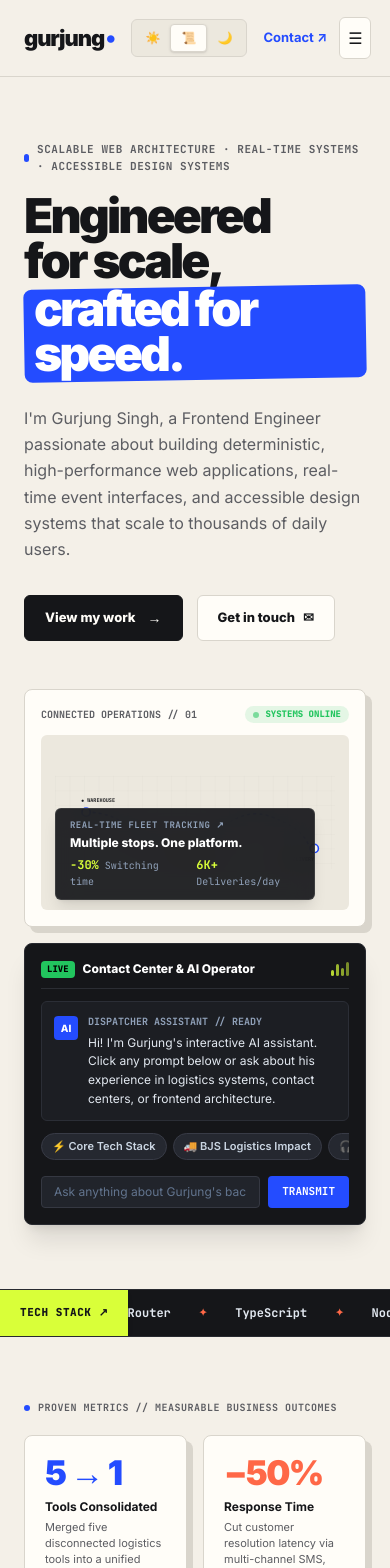
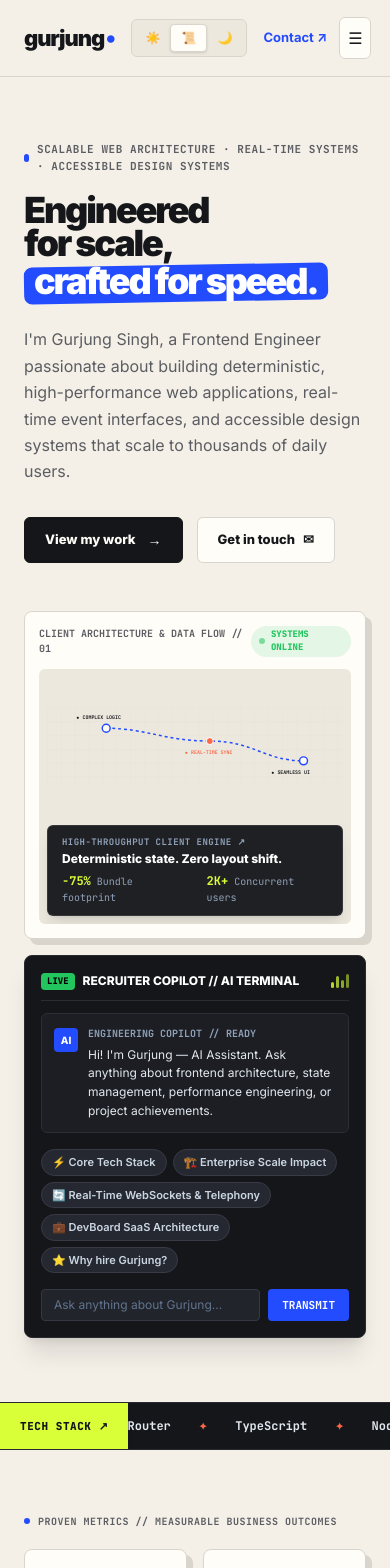
Before and after one commit to gurjung/portfolio, a Next.js app: page / in a window 390 px wide. Shown: the top 1568 px of the page. Built offline with nearby package versions, Linux system fonts and the light colour scheme.

Commit message:
refactor(hero): reframe route map to data flow, fix typewriter streaming bug and improve mobile responsiveness

```diff
--- a/src/components/ImpactLedger.tsx
+++ b/src/components/ImpactLedger.tsx
@@ -17,10 +17,12 @@ export function ImpactLedger() {
 
       {/* 5-Card Metrics Grid */}
       <div className="grid grid-cols-2 md:grid-cols-3 lg:grid-cols-5 gap-4">
-        {executiveMetrics.map((item) => (
+        {executiveMetrics.map((item, idx) => (
           <div
             key={item.id}
-            className="bg-[var(--bg-card)] border border-[var(--border-color)] rounded-lg p-5 shadow-[var(--card-shadow)] hover:-translate-y-1 transition-transform duration-200 flex flex-col justify-between"
+            className={`bg-[var(--bg-card)] border border-[var(--border-color)] rounded-lg p-5 shadow-[var(--card-shadow)] hover:-translate-y-1 transition-transform duration-200 flex flex-col justify-between ${
+              idx === 4 ? 'col-span-2 sm:col-span-1' : ''
+            }`}
           >
             <div>
               <div
--- a/src/components/hero/ContactCenterCard.tsx
+++ b/src/components/hero/ContactCenterCard.tsx
@@ -4,20 +4,20 @@ import React, { useState, useEffect, useRef } from 'react';
 
 const promptResponses: Record<string, string> = {
   stack:
-    "Gurjung's production stack centers on React 19, Next.js (App Router), TypeScript, Tailwind CSS, Redux Toolkit, and TanStack Query. On the backend, he works with Node.js, Express, PostgreSQL, and Prisma.",
+    "Gurjung's core production stack centers on React 19, Next.js (App Router), TypeScript, Tailwind CSS, Redux Toolkit, and TanStack Query. On the backend, he works with Node.js, Express, PostgreSQL, and Prisma.",
   bjs:
-    "At BJS Home Delivery, Gurjung consolidated 5 disparate internal logistics tools into a single platform for 2,000+ users, cutting tool-switching by 30%, automating invoicing for 6,000+ daily peak deliveries, and shrinking JS bundles by 60–75%.",
+    "At BJS Home Delivery, Gurjung consolidated 5 disparate internal tools into a unified React platform for 2,000+ users, cutting tool-switching by 30%, automating daily operational debriefing, and shrinking JS bundle footprints by 60–75%.",
   ccaas:
-    "Gurjung engineered agent-facing interfaces on Twilio Flex and Zoom Contact Center, centralizing Calls, SMS, and WhatsApp. This omnichannel approach directly drove a 50% reduction in customer response latency.",
+    "Gurjung engineered agent-facing interfaces on Twilio Flex and Zoom Contact Center, centralizing Calls, SMS, and WhatsApp into low-latency event streams. This directly drove a 50% reduction in customer response latency.",
   devboard:
     "DevBoard is Gurjung's multi-tenant project management platform featuring Next.js App Router, Prisma ORM, PostgreSQL, defense-in-depth RBAC, tokenized invitations, and drag-and-drop Kanban task views.",
   hire:
-    "Gurjung brings 3+ years of battle-tested frontend systems engineering with proven business metrics (-50% latency, 6K+ daily fulfillment scale), rigorous TypeScript discipline, and deep domain expertise in logistics and CCaaS.",
+    "Gurjung brings 3+ years of battle-tested frontend systems engineering with proven business metrics (-50% latency, 2K+ daily users), rigorous TypeScript discipline, and deep expertise in scalable dashboards and design systems.",
 };
 
 export function ContactCenterCard() {
   const [displayText, setDisplayText] = useState<string>(
-    "Hi! I'm Gurjung's interactive AI assistant. Click any prompt below or ask about his experience in logistics systems, contact centers, or frontend architecture."
+    "Hi! I'm Gurjung — AI Assistant. Ask anything about frontend architecture, state management, performance engineering, or project achievements."
   );
   const [isTyping, setIsTyping] = useState<boolean>(false);
   const [inputValue, setInputValue] = useState<string>('');
@@ -25,9 +25,9 @@ export function ContactCenterCard() {
 
   const chips = [
     { id: 'stack', label: '⚡ Core Tech Stack' },
-    { id: 'bjs', label: '🚚 BJS Logistics Impact' },
-    { id: 'ccaas', label: '🎧 CCaaS & Twilio Flex' },
-    { id: 'devboard', label: '💼 DevBoard Architecture' },
+    { id: 'bjs', label: '🏗️ Enterprise Scale Impact' },
+    { id: 'ccaas', label: '🔄 Real-Time WebSockets & Telephony' },
+    { id: 'devboard', label: '💼 DevBoard SaaS Architecture' },
     { id: 'hire', label: '⭐ Why hire Gurjung?' },
   ];
 
@@ -36,16 +36,18 @@ export function ContactCenterCard() {
     setIsTyping(true);
     setDisplayText('');
 
+    let current = '';
     let index = 0;
     typingTimerRef.current = setInterval(() => {
       if (index < fullText.length) {
-        setDisplayText((prev) => prev + fullText.charAt(index));
+        current += fullText.charAt(index);
+        setDisplayText(current);
         index++;
       } else {
         if (typingTimerRef.current) clearInterval(typingTimerRef.current);
         setIsTyping(false);
       }
-    }, 14);
+    }, 12);
   };
 
   useEffect(() => {
@@ -66,9 +68,9 @@ export function ContactCenterCard() {
 
     if (query.includes('stack') || query.includes('skill')) {
       streamText(promptResponses.stack);
-    } else if (query.includes('bjs') || query.includes('logistic') || query.includes('delivery')) {
+    } else if (query.includes('bjs') || query.includes('enterprise') || query.includes('scale') || query.includes('tool')) {
       streamText(promptResponses.bjs);
-    } else if (query.includes('ccaas') || query.includes('contact') || query.includes('twilio') || query.includes('zoom')) {
+    } else if (query.includes('ccaas') || query.includes('contact') || query.includes('twilio') || query.includes('websocket') || query.includes('telephony')) {
       streamText(promptResponses.ccaas);
     } else if (query.includes('devboard') || query.includes('project') || query.includes('saas')) {
       streamText(promptResponses.devboard);
@@ -76,7 +78,7 @@ export function ContactCenterCard() {
       streamText(promptResponses.hire);
     } else {
       streamText(
-        `Recorded inquiry: "${inputValue}". Gurjung specializes in sub-100ms React/Next.js architectures, real-time telephony, and scalable logistics platforms. Contact him directly at gurjung997@gmail.com for deeper specifics.`
+        `Recorded inquiry: "${inputValue}". Gurjung specializes in sub-100ms React/Next.js architectures, real-time event interfaces, and scalable enterprise platforms. Reach him directly at gurjung997@gmail.com for deeper technical discussion.`
       );
     }
     setInputValue('');
@@ -91,7 +93,7 @@ export function ContactCenterCard() {
           <span className="bg-[var(--accent-green)] text-black text-[9px] font-mono px-1.5 py-0.5 rounded font-extrabold uppercase">
             LIVE
           </span>
-          <span>Contact Center &amp; AI Operator</span>
+          <span>RECRUITER COPILOT // AI TERMINAL</span>
         </div>
 
         {/* Animated Equalizer Waveform */}
@@ -104,14 +106,14 @@ export function ContactCenterCard() {
       </div>
 
       {/* Streaming Chat Output Window */}
-      <div className="bg-[#1C1E23] border border-[#2B2E36] rounded-md p-3 min-h-[105px] max-h-[145px] overflow-y-auto text-[12px] leading-[1.55] text-slate-200">
+      <div className="bg-[#1C1E23] border border-[#2B2E36] rounded-md p-3 min-h-[105px] max-h-[155px] overflow-y-auto text-[12px] leading-[1.55] text-slate-200">
         <div className="flex gap-2.5 items-start">
           <div className="w-6 h-6 rounded bg-[var(--accent-blue)] flex items-center justify-center font-extrabold text-[10px] text-white shrink-0 mt-0.5">
             AI
           </div>
           <div>
             <strong className="block text-[10px] font-mono text-slate-400 mb-1">
-              DISPATCHER ASSISTANT // READY
+              ENGINEERING COPILOT // READY
             </strong>
             <span>{displayText}</span>
             {isTyping && (
@@ -121,14 +123,14 @@ export function ContactCenterCard() {
         </div>
       </div>
 
-      {/* Predefined Recruiter Question Chips */}
-      <div className="flex gap-1.5 overflow-x-auto pb-1 scrollbar-none" role="toolbar" aria-label="Quick questions">
+      {/* Predefined Recruiter Question Chips (Clean multi-row wrap for full mobile visibility) */}
+      <div className="flex flex-wrap gap-1.5 py-1" role="toolbar" aria-label="Quick questions">
         {chips.map((chip) => (
           <button
             key={chip.id}
             type="button"
             onClick={() => handleChipClick(chip.id)}
-            className="bg-[#252830] border border-[#383B46] text-slate-300 hover:bg-[var(--accent-blue)] hover:text-white hover:border-[var(--accent-blue)] px-2.5 py-1 rounded-full text-[11px] font-semibold whitespace-nowrap transition-colors duration-150 cursor-pointer"
+            className="bg-[#252830] border border-[#383B46] text-slate-300 hover:bg-[var(--accent-blue)] hover:text-white hover:border-[var(--accent-blue)] px-2.5 py-1 rounded-full text-[11px] font-semibold transition-colors duration-150 cursor-pointer"
           >
             {chip.label}
           </button>
@@ -141,8 +143,8 @@ export function ContactCenterCard() {
           type="text"
           value={inputValue}
           onChange={(e) => setInputValue(e.target.value)}
-          placeholder="Ask anything about Gurjung's background..."
-          className="flex-1 bg-[#21242B] border border-[#353842] rounded px-3 py-1.5 text-white font-sans text-[12px] focus:outline-none focus:border-[var(--accent-blue)] placeholder:text-slate-500"
+          placeholder="Ask anything about Gurjung..."
+          className="flex-1 min-w-0 bg-[#21242B] border border-[#353842] rounded px-3 py-1.5 text-white font-sans text-[12px] focus:outline-none focus:border-[var(--accent-blue)] placeholder:text-slate-500"
         />
         <button
           type="submit"
--- a/src/components/hero/HeroHeadline.tsx
+++ b/src/components/hero/HeroHeadline.tsx
@@ -16,7 +16,7 @@ export function HeroHeadline() {
       </div>
 
       {/* Main Editorial Headline */}
-      <h1 className="text-[clamp(48px,6vw,84px)] font-[850] leading-[0.93] tracking-[-0.06em] text-[var(--text-main)] mb-6">
+      <h1 className="text-[clamp(36px,5.5vw,78px)] font-[850] leading-[0.93] tracking-[-0.06em] text-[var(--text-main)] mb-6">
         {personal.headlineLine1}<br />
         {personal.headlineLine2}<br />
         <span className="relative inline-block text-white px-2.5 pb-1 z-10 mt-1">
--- a/src/components/hero/LogisticsRouteMap.tsx
+++ b/src/components/hero/LogisticsRouteMap.tsx
@@ -4,11 +4,11 @@ import React from 'react';
 
 export function LogisticsRouteMap() {
   return (
-    <div className="bg-[var(--bg-card)] border border-[var(--border-color)] rounded-lg p-4 shadow-[var(--card-shadow)] relative overflow-hidden transition-colors duration-200">
+    <div className="bg-[var(--bg-card)] border border-[var(--border-color)] rounded-lg p-3.5 sm:p-4 shadow-[var(--card-shadow)] relative overflow-hidden transition-colors duration-200">
 
       {/* Visual Header */}
       <div className="flex justify-between items-center font-mono text-[10px] font-bold text-[var(--text-muted)] mb-3">
-        <span>CONNECTED OPERATIONS // 01</span>
+        <span>CLIENT ARCHITECTURE &amp; DATA FLOW // 01</span>
         <div className="inline-flex items-center gap-1.5 text-[9px] font-extrabold text-[var(--accent-green)] uppercase bg-[rgba(34,197,94,0.12)] px-2 py-0.5 rounded-full">
           <span className="w-1.5 h-1.5 rounded-full bg-[var(--accent-green)] animate-pulse" />
           <span>Systems Online</span>
@@ -16,84 +16,84 @@ export function LogisticsRouteMap() {
       </div>
 
       {/* Stylized SVG Map Container */}
-      <div className="bg-[var(--bg-card-subtle)] rounded-md relative p-3.5 h-[175px] flex items-center justify-center overflow-hidden">
+      <div className="bg-[var(--bg-card-subtle)] rounded-md relative p-2 sm:p-4 min-h-[220px] sm:h-[220px] flex flex-col justify-between overflow-hidden">
         <svg
-          className="w-full h-full"
-          viewBox="0 0 540 180"
+          className="w-full h-[140px] sm:h-[160px]"
+          viewBox="0 0 600 160"
           fill="none"
           role="img"
-          aria-label="Interactive stylized distribution route connecting warehouse, in transit, and doorstep delivery"
+          aria-label="Interactive client-side data pipeline connecting complex logic, real-time sync, and seamless UI"
         >
           <defs>
             <pattern id="routeGrid" width="28" height="28" patternUnits="userSpaceOnUse">
-              <path d="M 28 0 L 0 0 0 28" fill="none" stroke="currentColor" strokeOpacity="0.07" strokeWidth="1" />
+              <path d="M 28 0 L 0 0 0 28" fill="none" stroke="currentColor" strokeOpacity="0.06" strokeWidth="1" />
             </pattern>
           </defs>
           <rect width="100%" height="100%" fill="url(#routeGrid)" />
 
-          {/* Dotted Supply Chain Line */}
+          {/* Dotted Supply Chain Line flowing across top and arcing to bottom right */}
           <path
-            d="M 60 70 C 140 70, 160 130, 240 130 S 340 50, 420 80 S 480 140, 500 140"
+            d="M 120 42 C 200 42, 240 68, 330 68 S 440 108, 520 108"
             stroke="var(--accent-blue)"
             strokeWidth="3"
             strokeDasharray="6 6"
             fill="none"
           />
 
-          {/* Point 1: Warehouse */}
-          <circle cx="60" cy="70" r="8" fill="var(--bg-card)" stroke="var(--accent-blue)" strokeWidth="3" />
+          {/* Point 1: Complex Logic (Positioned cleanly on top-left) */}
+          <circle cx="120" cy="42" r="8" fill="var(--bg-card)" stroke="var(--accent-blue)" strokeWidth="3" />
           <text
-            x="50"
-            y="50"
+            x="60"
+            y="24"
             fontFamily="var(--font-mono)"
             fontSize="10"
             fontWeight="700"
             fill="currentColor"
           >
-            ● WAREHOUSE
+            ● COMPLEX LOGIC
           </text>
 
-          {/* Point 2: In Transit */}
-          <circle cx="240" cy="130" r="7" fill="var(--accent-orange)" stroke="#FFFFFF" strokeWidth="2" />
+          {/* Point 2: Real-time Sync (Positioned cleanly in upper-middle) */}
+          <circle cx="330" cy="68" r="7" fill="var(--accent-orange)" stroke="#FFFFFF" strokeWidth="2" />
           <text
-            x="228"
-            y="155"
+            x="280"
+            y="94"
             fontFamily="var(--font-mono)"
             fontSize="10"
             fontWeight="700"
             fill="var(--accent-orange)"
           >
-            ● IN TRANSIT
+            ● REAL-TIME SYNC
           </text>
 
-          {/* Point 3: Customer Delivery */}
-          <circle cx="500" cy="140" r="8" fill="var(--bg-card)" stroke="var(--accent-blue)" strokeWidth="3" />
+          {/* Point 3: Seamless UI (Positioned on bottom-right) */}
+          <circle cx="520" cy="108" r="8" fill="var(--bg-card)" stroke="var(--accent-blue)" strokeWidth="3" />
           <text
-            x="440"
-            y="165"
+            x="455"
+            y="134"
             fontFamily="var(--font-mono)"
             fontSize="10"
             fontWeight="700"
             fill="currentColor"
           >
-            ● DELIVERY
+            ● SEAMLESS UI
           </text>
         </svg>
 
-        {/* Real-time Fleet Tracking Floating Badge */}
-        <div className="absolute bottom-2.5 left-3.5 bg-[#151619]/92 backdrop-blur-md text-white p-2.5 px-3.5 rounded-md text-[11px] border border-white/10 max-w-[260px] shadow-lg">
+        {/* High-Throughput Client Engine Floating Badge (Placed bottom-left with zero overlap) */}
+        <div className="relative sm:absolute sm:bottom-2.5 sm:left-3 mt-2 sm:mt-0 bg-[#151619]/95 backdrop-blur-md text-white p-2.5 px-3.5 rounded-md text-[11px] border border-white/10 max-w-full sm:max-w-[270px] shadow-lg z-10">
           <span className="block text-[9px] font-mono font-bold text-slate-400 uppercase tracking-wider mb-0.5">
-            REAL-TIME FLEET TRACKING ↗
+            HIGH-THROUGHPUT CLIENT ENGINE ↗
           </span>
-          <strong className="block text-[12px] font-extrabold text-white">
-            Multiple stops. One platform.
+          <strong className="block text-[12px] font-extrabold text-white leading-tight">
+            Deterministic state. Zero layout shift.
           </strong>
-          <div className="flex gap-4 mt-1 font-mono text-[10px] text-slate-400">
+          <div className="flex gap-4 mt-1.5 font-mono text-[10px] text-slate-400">
             <div>
-              <b className="text-[var(--accent-lime)] text-[12px]">−30%</b> Switching time
+              <b className="text-[var(--accent-lime)] text-[12px]">−75%</b> Bundle footprint
             </div>
             <div>
-              <b className="text-[var(--accent-lime)] text-[12px]">6K+</b> Deliveries/day
+              <b className="text-[var(--accent-lime)] text-[12px]">2K+</b> Concurrent users
             </div>
           </div>
         </div>
--- a/src/components/pipeline/ArchitecturePipeline.tsx
+++ b/src/components/pipeline/ArchitecturePipeline.tsx
@@ -43,7 +43,7 @@ export function ArchitecturePipeline() {
         </div>
 
         {/* 4 Clickable Stage Waypoints */}
-        <div className="grid grid-cols-2 lg:grid-cols-4 gap-3.5 mb-6">
+        <div className="grid grid-cols-1 sm:grid-cols-2 lg:grid-cols-4 gap-3.5 mb-6">
           {interactivePipeline.map((stage) => {
             const isActive = stage.id === activeStageId;
             return (
--- a/src/components/recruiter/RecruiterHubSection.tsx
+++ b/src/components/recruiter/RecruiterHubSection.tsx
@@ -104,7 +104,7 @@ export function RecruiterHubSection() {
             Have Custom Screening Questions?
           </h3>
           <p className="text-[12.5px] text-[var(--text-muted)] leading-[1.6] max-w-[340px] mb-5">
-            Gurjung's interactive AI assistant is trained on his full background, performance philosophy, and real architectural decisions.
+            Gurjung AI Assistant is trained on his full background, performance philosophy, and real architectural decisions.
           </p>
           <a
             href="#top"
```
